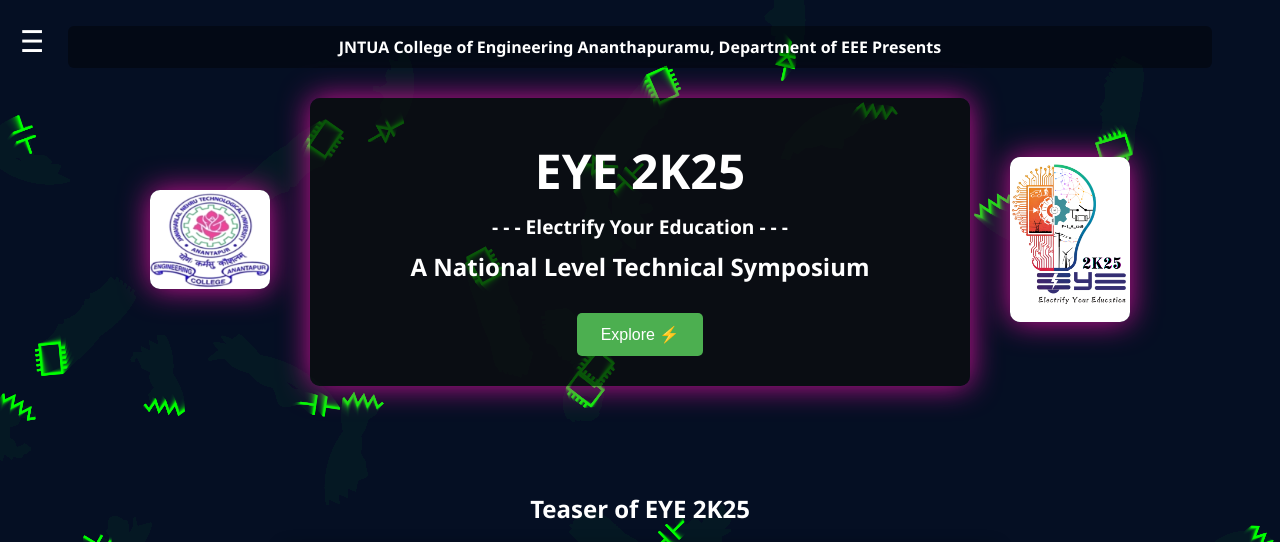
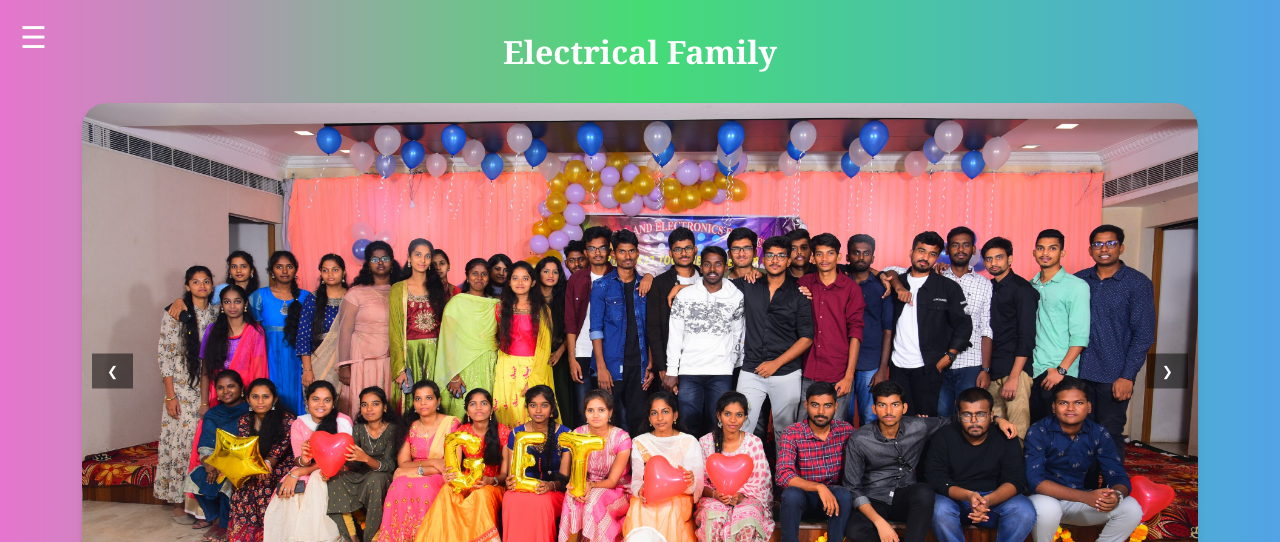
Before and after one commit to Sunilreddyyaparla/EYE2K25, a Flask app: page / in a window 1280 px wide. Shown: the top 542 px of the page. Run offline with Flask 3, Linux system fonts and the light colour scheme.

Commit message:
Update home.html

```diff
--- a/templates/home.html
+++ b/templates/home.html
@@ -1,112 +1,20 @@
+
 <!DOCTYPE html>
 <html lang="en">
 <head>
     <meta charset="UTF-8">
     <meta name="viewport" content="width=device-width, initial-scale=1.0">
-    <title>EYE 2K25 - Home</title>
+    <title>Image Slideshow</title>
     <link rel="icon" href="static/images/eye logo.png" type="image/icon type">
-    <link rel="stylesheet" href="static/css/home.css">
-    <link href="https://fonts.googleapis.com/css2?family=Orbitron:wght@400;700&display=swap" rel="stylesheet">
-    <style>
-
-    </style>
+    <link rel="stylesheet" href="static/css/gallery.css">
+    <link rel="stylesheet" href="static/css/footer.css">
 </head>
 <body>
-    <canvas id="canvas"></canvas>
-    <script>
-        const canvas = document.getElementById('canvas');
-        const ctx = canvas.getContext('2d');
-        canvas.width = window.innerWidth;
-        canvas.height = window.innerHeight;
-
-        class Component {
-            constructor(type) {
-                this.x = Math.random() * canvas.width;
-                this.y = Math.random() * canvas.height;
-                this.vx = (Math.random() - 0.5) * 0.5;
-                this.vy = (Math.random() - 0.5) * 0.5;
-                this.type = type;
-                this.rotation = Math.random() * Math.PI * 2;
-                this.size = 20;
-            }
-
-            update() {
-                this.x += this.vx;
-                this.y += this.vy;
-                this.rotation += 0.01;
-                if (this.x < 0 || this.x > canvas.width) this.vx *= -1;
-                if (this.y < 0 || this.y > canvas.height) this.vy *= -1;
-            }
-
-            draw() {
-                ctx.save();
-                ctx.translate(this.x, this.y);
-                ctx.rotate(this.rotation);
-                ctx.strokeStyle = '#00ff00';
-                ctx.lineWidth = 2;
-                ctx.beginPath();
-                if (this.type === 'resistor') {
-                    ctx.moveTo(-this.size, 0);
-                    for (let i = -this.size + 5; i < this.size; i += 5) {
-                        ctx.lineTo(i, (i % 10 === 0) ? 5 : -5);
-                    }
-                    ctx.lineTo(this.size, 0);
-                } else if (this.type === 'capacitor') {
-                    ctx.moveTo(-this.size, 0);
-                    ctx.lineTo(-5, 0);
-                    ctx.moveTo(-5, -10);
-                    ctx.lineTo(-5, 10);
-                    ctx.moveTo(5, -10);
-                    ctx.lineTo(5, 10);
-                    ctx.moveTo(5, 0);
-                    ctx.lineTo(this.size, 0);
-                } else if (this.type === 'ic') {
-                    ctx.strokeRect(-15, -10, 30, 20);
-                    for (let i = -10; i <= 10; i += 5) {
-                        ctx.moveTo(i, -10);
-                        ctx.lineTo(i, -15);
-                        ctx.moveTo(i, 10);
-                        ctx.lineTo(i, 15);
-                    }
-                } else if (this.type === 'diode') {
-                    ctx.moveTo(-this.size, 0);
-                    ctx.lineTo(-5, 0);
-                    ctx.lineTo(-5, -8);
-                    ctx.lineTo(5, 0);
-                    ctx.lineTo(-5, 8);
-                    ctx.lineTo(-5, 0);
-                    ctx.moveTo(5, -8);
-                    ctx.lineTo(5, 8);
-                    ctx.moveTo(5, 0);
-                    ctx.lineTo(this.size, 0);
-                }
-                ctx.stroke();
-                ctx.restore();
-            }
-        }
-
-        const componentTypes = ['resistor', 'capacitor', 'ic', 'diode'];
-        const components = Array.from({ length: 30 }, () =>
-            new Component(componentTypes[Math.floor(Math.random() * componentTypes.length)])
-        );
-
-        function animate() {
-            ctx.fillStyle = 'rgba(10, 25, 47, 0.1)';
-            ctx.fillRect(0, 0, canvas.width, canvas.height);
-            components.forEach(component => {
-                component.update();
-                component.draw();
-            });
-            requestAnimationFrame(animate);
-        }
-        animate();
-    </script>
-
     <div id="mySidenav" class="sidenav">
         <a href="javascript:void(0)" class="closebtn" onclick="closeNav()">&times;</a>
-    <a href="{{ url_for('home') }}" class="active">Home</a>
+        <a href="{{ url_for('home') }}">Home</a>
         <a href="{{ url_for('events') }}">Events</a>
-    <a href="{{ url_for('gallery') }}">Gallery</a>
+        <a href="{{ url_for('gallery') }}" class="active">Gallery</a>
         <a href="{{ url_for('portfolio') }}">Portfolio</a>
         <a href="{{ url_for('aboutus') }}">About Us</a>
         <a href="{{ url_for('contactus') }}">Contact Us</a>
@@ -115,45 +23,100 @@
     <span class="menu-btn" onclick="openNav()">&#9776;</span>
 
     <div class="main-content">
-    <h4 class="note">JNTUA College of Engineering Ananthapuramu, Department of EEE Presents</h4>
+        <h1 class="gallery-header">Electrical Family</h1>
+        <div class="slideshow-container">
+            <img src="{{ url_for('static', filename='images/getgrp.jpeg') }}" alt="Slide 1" class="slide active">
+            <img src="{{ url_for('static', filename='images/3rd year grp.jpg') }}" alt="Slide 2" class="slide">
+            <img src="{{ url_for('static', filename='images/2ndgrp.jpeg') }}" alt="Slide 3" class="slide">
+            <img src="{{ url_for('static', filename='images/quiz.png') }}" alt="Slide 4" class="slide">
+            <button class="nav-btn prev-btn">&#10094;</button>
+            <button class="nav-btn next-btn">&#10095;</button>
+        </div>
 
-    <div class="container">
-        <div class="image-container">
-            <img src="{{ url_for('static', filename='images/jntuacea.png') }}" alt="JNTUA Logo">
+        <h1 class="gallery-header">Tech Fest Gallery</h1>
+        <div class="image-gallery-container">
+            <div class="image-gallery">
+                <img src="{{ url_for('static', filename='images/fest11.jpeg') }}" alt="Image 1">
+                <img src="{{ url_for('static', filename='images/finalswag.jpeg') }}" alt="Image 2">
+                <img src="{{ url_for('static', filename='images/first21.jpeg') }}" alt="Image 3">
+                <img src="{{ url_for('static', filename='images/srisiddu.jpg') }}" alt="Image 4">
+                <img src="{{ url_for('static', filename='images/getladies.JPG') }}" alt="Image 5">
+                <img src="{{ url_for('static', filename='images/batch12.jpg') }}" alt="Image 6">
+                <img src="{{ url_for('static', filename='images/finalgrp.jpg') }}" alt="Image 7">
+                <img src="{{ url_for('static', filename='images/getgrp2.jpeg') }}" alt="Image 8">
+                <img src="{{ url_for('static', filename='images/get1.JPG') }}" alt="Image 9">
+                <img src="{{ url_for('static', filename='images/getboys.JPG') }}" alt="Image 10">
+                <img src="{{ url_for('static', filename='images/girlsgrp.jpg') }}" alt="Image 11">
             </div>
-        <div class="text-container">
-            <h1>EYE 2K25</h1>
-            <h4>- - - Electrify Your Education - - -</h4>
-            <h3>A National Level Technical Symposium</h3>
-            <button onclick="openNav()">Explore ⚡</button>
         </div>
-        <div class="image-container">
-            <img src="{{ url_for('static', filename='images/eye logo.png') }}" alt="EYE Logo">
+    </div>
+</br>
+<div class="footer-container">
+    <div class="footer-content">
+        <div class="footer-text">
+            &copy; Department of Electrical and Electronics Engineering
+        </div>
+        <div class="developer-text">
+            All  Rights are  Reserved
         </div>
     </div>
 </div>
 
-<!-- Video Section -->
-<div class="video-section">
-    <h3 class="video-title">Teaser of EYE 2K25</h3>
-    <div class="video-container">
-        <div class="video-wrapper">
-            <iframe width="560" height="315" src="https://www.youtube.com/embed/Sw2aiPpg790?si=T7elMbdi5_TuC-UU" title="YouTube video player" frameborder="0" allow="accelerometer; autoplay; clipboard-write; encrypted-media; gyroscope; picture-in-picture; web-share" referrerpolicy="strict-origin-when-cross-origin" allowfullscreen></iframe>
-        </div>
-    </div>
-</div>
-</br></br></br></br>
-<div class="footer-container">
-    <div class="footer-content">
-        <div class="footer-text">&copy; Department of Electrical and Electronics Engineering</div>
-        <div class="visitor-counter"><span>Visitors: </span><span class="counter">{{ visitor_count }}</span></div>
-        <div class="developer-text">All Rights Reserved</div>
-    </div>
-</div>
+    <script>
+        // Navigation Functions
+        function openNav() {
+            document.getElementById("mySidenav").style.width = "250px";
+            document.getElementsByClassName("main-content")[0].style.marginLeft = "250px";
+        }
 
-<script>
-    function openNav() { document.getElementById("mySidenav").style.width = "250px"; }
-    function closeNav() { document.getElementById("mySidenav").style.width = "0"; }
+        function closeNav() {
+            document.getElementById("mySidenav").style.width = "0";
+            document.getElementsByClassName("main-content")[0].style.marginLeft = "0";
+        }
+
+        // Slideshow Functions
+        document.addEventListener('DOMContentLoaded', () => {
+            const slides = document.querySelectorAll('.slide');
+            const prevBtn = document.querySelector('.prev-btn');
+            const nextBtn = document.querySelector('.next-btn');
+            let currentSlide = 0;
+            let slideInterval;
+
+            function showSlide(index) {
+                slides.forEach(slide => slide.classList.remove('active'));
+                currentSlide = (index + slides.length) % slides.length;
+                slides[currentSlide].classList.add('active');
+            }
+
+            function nextSlide() {
+                showSlide(currentSlide + 1);
+            }
+
+            function prevSlide() {
+                showSlide(currentSlide - 1);
+            }
+
+            nextBtn.addEventListener('click', () => {
+                nextSlide();
+                resetAutoSlide();
+            });
+
+            prevBtn.addEventListener('click', () => {
+                prevSlide();
+                resetAutoSlide();
+            });
+
+            function startAutoSlide() {
+                slideInterval = setInterval(nextSlide, 3000);
+            }
+
+            function resetAutoSlide() {
+                clearInterval(slideInterval);
+                startAutoSlide();
+            }
+
+            startAutoSlide();
+        });
     </script>
 </body>
 </html>
```
Lines whose indentation alone changed are shown as unchanged.
